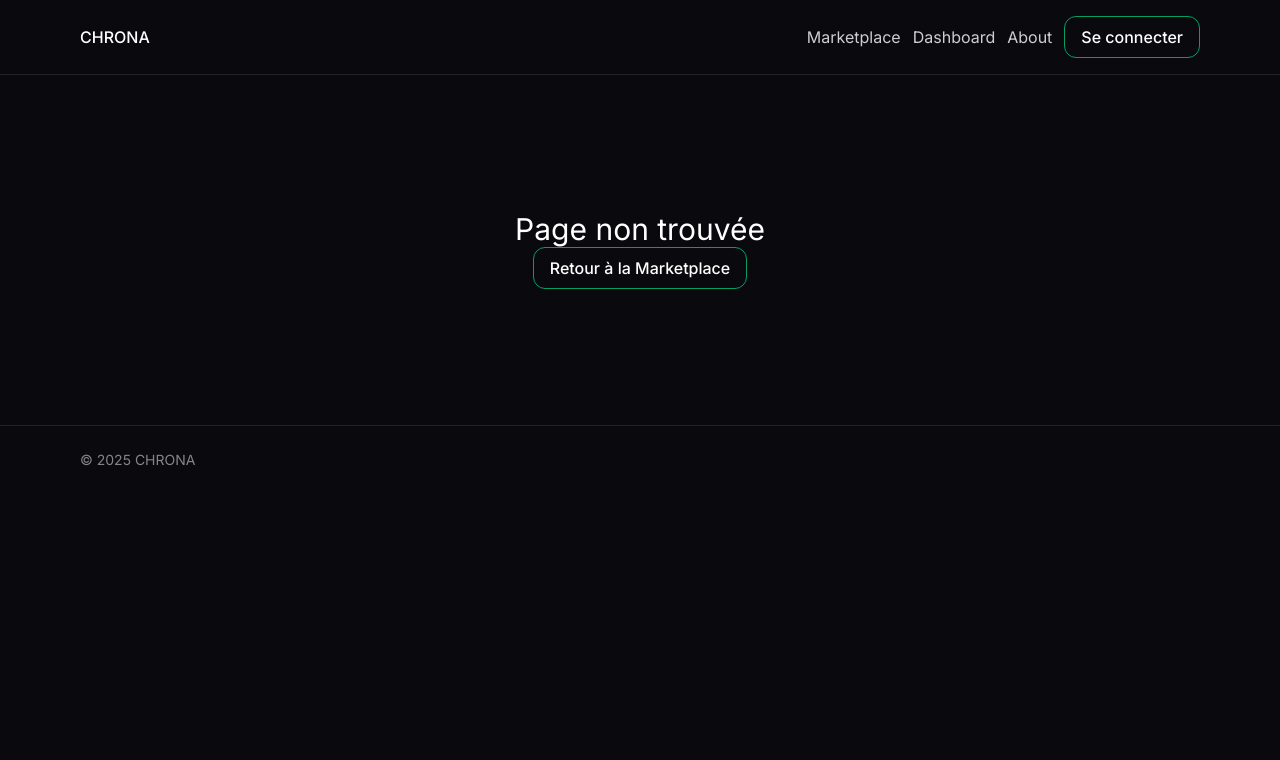
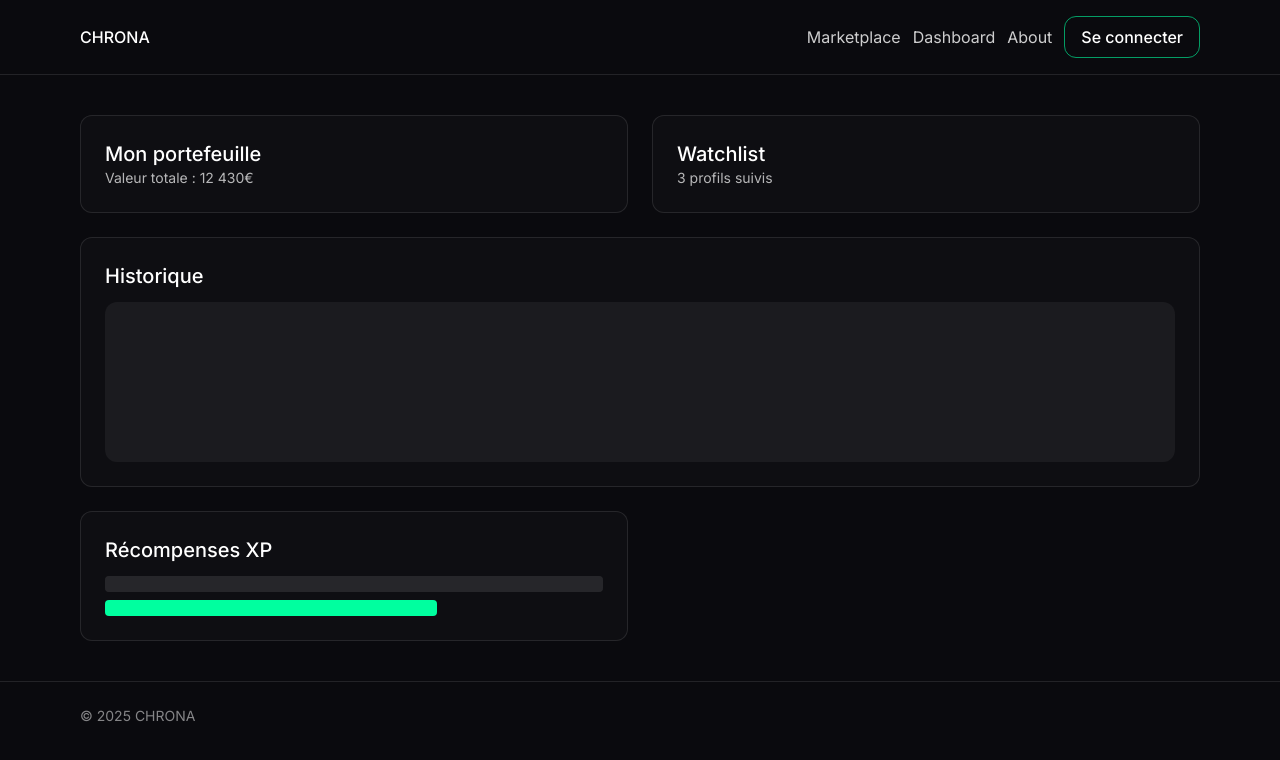
Before and after one commit to theticketdrop/CHRONA3, a Next.js app: page /dashboard in a window 1280 px wide. Before the commit this address had no page. Shown: the top 760 px of the page. Built offline with nearby package versions, Linux system fonts and the light colour scheme.

Commit message:
Add files via upload

```diff
--- /dev/null
+++ b/app/dashboard/page.tsx
@@ -0,0 +1,9 @@
+import { Card, CardTitle, CardDesc } from "@/components/ui/card";
+export default function Dashboard(){
+  return <div className="grid md:grid-cols-2 gap-6 animate-fadeIn">
+    <Card><CardTitle>Mon portefeuille</CardTitle><CardDesc>Valeur totale : 12 430€</CardDesc></Card>
+    <Card><CardTitle>Watchlist</CardTitle><CardDesc>3 profils suivis</CardDesc></Card>
+    <Card className="md:col-span-2"><CardTitle>Historique</CardTitle><div className="h-40 bg-white/5 rounded-xl mt-3"/></Card>
+    <Card><CardTitle>Récompenses XP</CardTitle><div className="h-4 bg-white/10 rounded mt-3"/><div className="h-4 w-2/3 bg-[color:var(--up,#00FF9F)] rounded mt-2"/></Card>
+  </div>
+}
```
